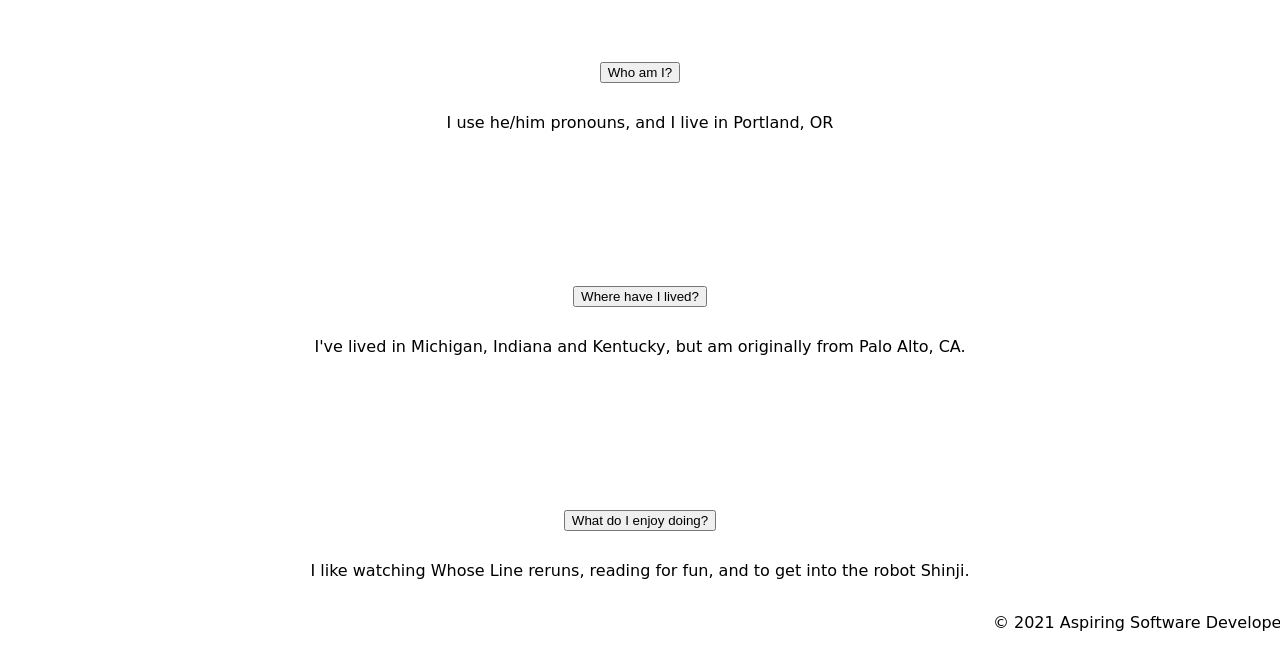
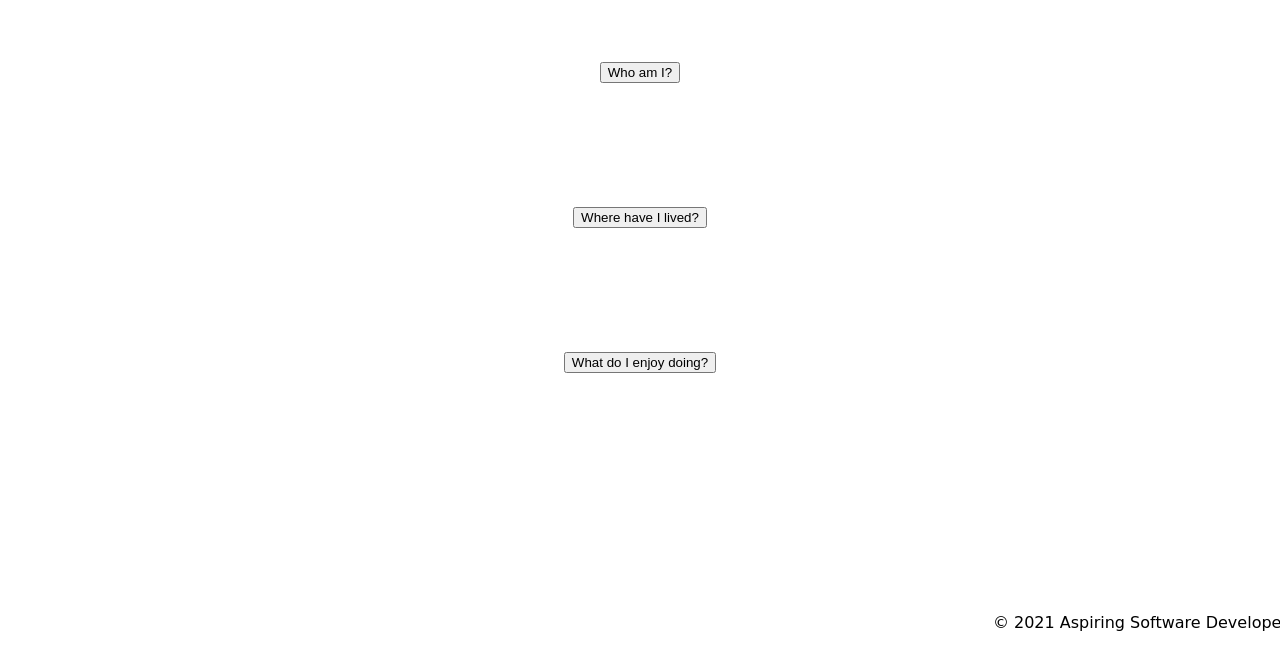
Before and after one commit to austinbhan/about-me, a plain HTML site: page index.html in a window 1280 px wide. Shown: the part 168-838 px from the top of the page. After the commit the page ends 800 px from the top, so only its background shows below. Drawn offline with Linux system fonts and the light colour scheme; a web font is replaced by a local one.

Commit message:
Added .hidden class to <p> attributes

```diff
--- a/app.js
+++ b/app.js
@@ -3,6 +3,9 @@ const whoAmIButton = document.getElementById('whoAmIButton');
 const whereImFromButton = document.getElementById('whereImFromButton');
 const whatILikeButton = document.getElementById('whatILikeButton');
 // set event listeners
+
+
+
     // get user input
     // use user input to update state
     // update DOM to reflect the new state
--- a/index.html
+++ b/index.html
@@ -20,7 +20,7 @@
                     <button id="whoAmIButton">
                         Who am I?
                     </button>
-                        <p>I use he/him pronouns,
+                        <p class="hidden">I use he/him pronouns,
                         and I live in Portland, OR
                         </p>
                 </section>
@@ -29,17 +29,17 @@
                 <button id="whereImFromButton">
                     Where have I lived?
                 </button>
-                    <p>I've lived in Michigan, Indiana and Kentucky, but
+                    <p class="hidden">I've lived in Michigan, Indiana and Kentucky, but
                         am originally from Palo Alto, CA.
                     </p>
 
             </section>
 
             <section>
-                <button id="whatILikeButton">
+                <button id="whatILike">
                     What do I enjoy doing?
                 </button>
-                    <p>I like watching Whose Line reruns, reading for fun,
+                    <p class="hidden">I like watching Whose Line reruns, reading for fun,
                         and to get into the robot Shinji.
                     </p>
             </section>
--- a/styles/style.css
+++ b/styles/style.css
@@ -40,8 +40,8 @@ main {
     margin-bottom: calc(var(--footer-height));
 }
 
-.my-style {
-    background-color: pink;
+.hidden {
+    display: none;
 }
 
 section {
```
